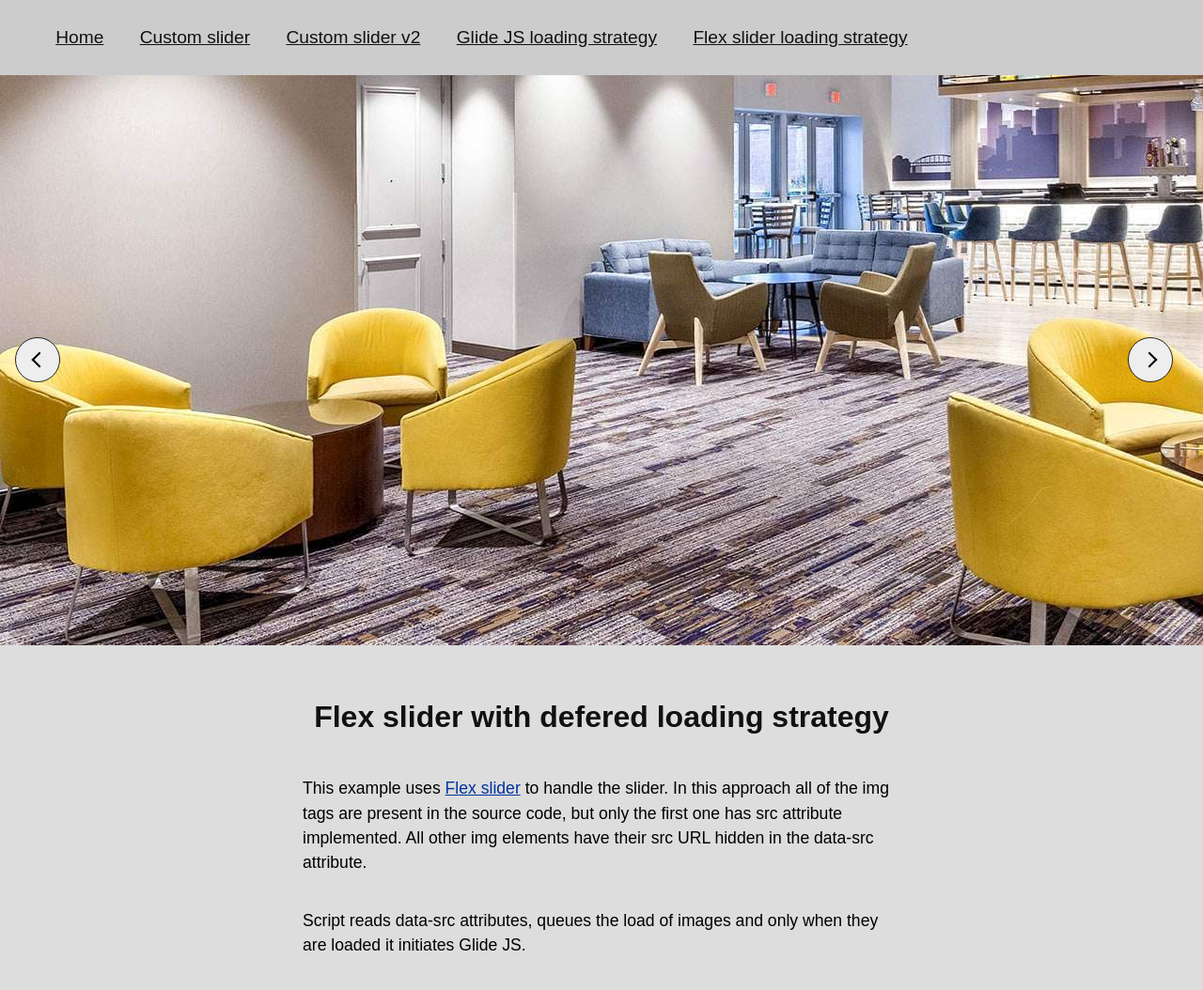
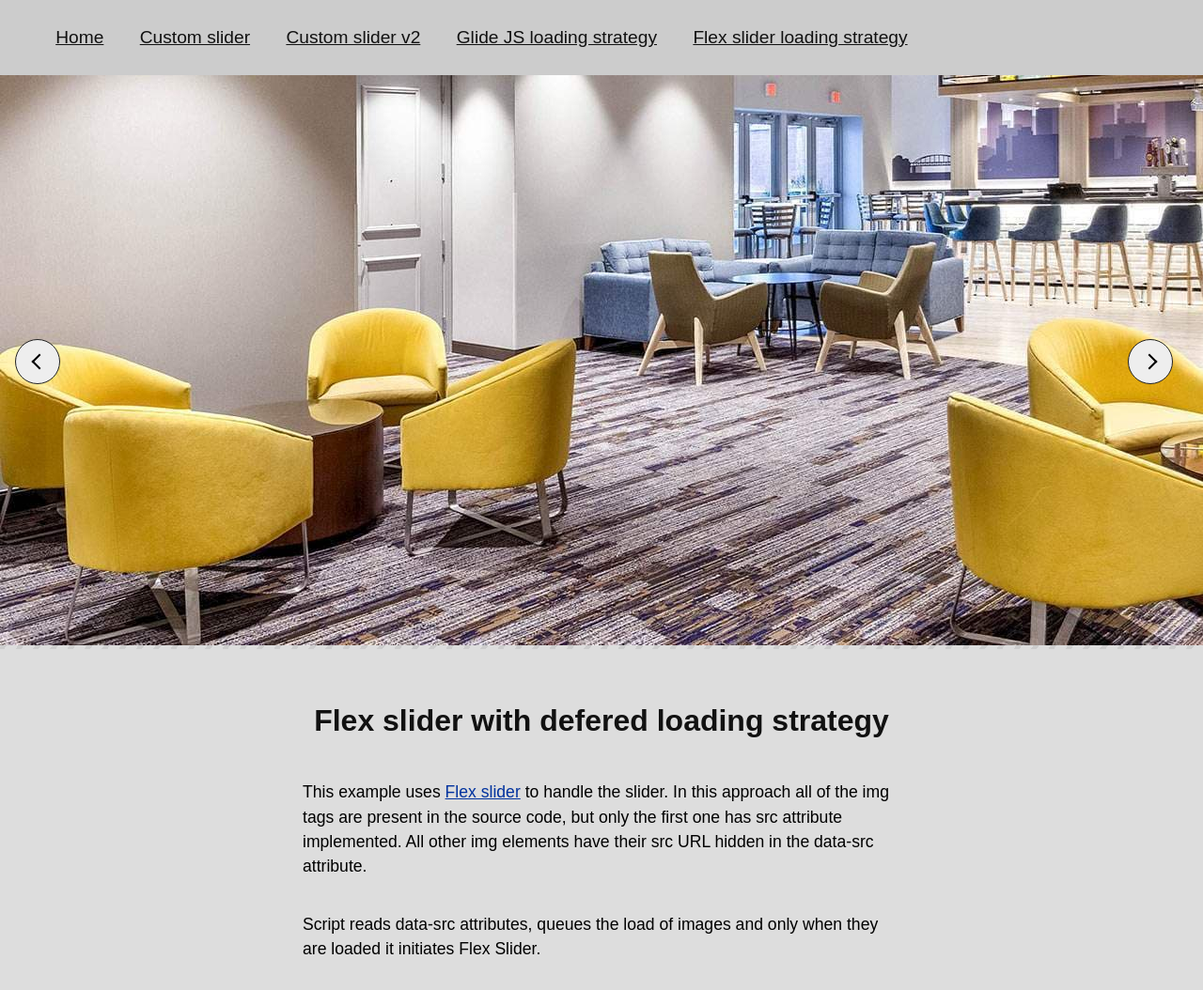
Before and after one commit to bkudyba/slider-loading-strategy, a website: page flex-slider/index.html in a window 1280 px wide. Shown: the whole page at 94% size. Drawn offline with Linux system fonts and the light colour scheme.

Commit message:
Fix: Text modification

```diff
--- a/flex-slider/index.html
+++ b/flex-slider/index.html
@@ -31,7 +31,7 @@
     <div class="flexslider">
       <div class="flex-viewport">
         <ul class="slides">
-          <li class="flex__slide initial absolute">
+          <li class="flex__slide initial">
             <img
               src="../assets/img/img-1.jpg"
               srcset="
@@ -44,7 +44,6 @@
               data-src="../assets/img/img-1.jpg"
               alt=""
               class="flex__slide--photo initial"
-              style="display: block"
               aria-hidden="false"
               width="1900"
               height="607"
@@ -119,7 +118,7 @@
 
       <p>
         Script reads data-src attributes, queues the load of images and only
-        when they are loaded it initiates Glide JS.
+        when they are loaded it initiates Flex Slider.
       </p>
     </section>
 
@@ -193,8 +192,7 @@
         appendExistingImage(imgList).then(() => {
           // Create slider navigation
           addNav(slider);
-          // addBullets(glide, imgList.length);
-          // Initialize Glide JS
+          // Initialize Flex slider
           $('.flexslider').flexslider({
             animation: 'slide',
             controlsContainer: $('.flex-direction-nav'),
```
